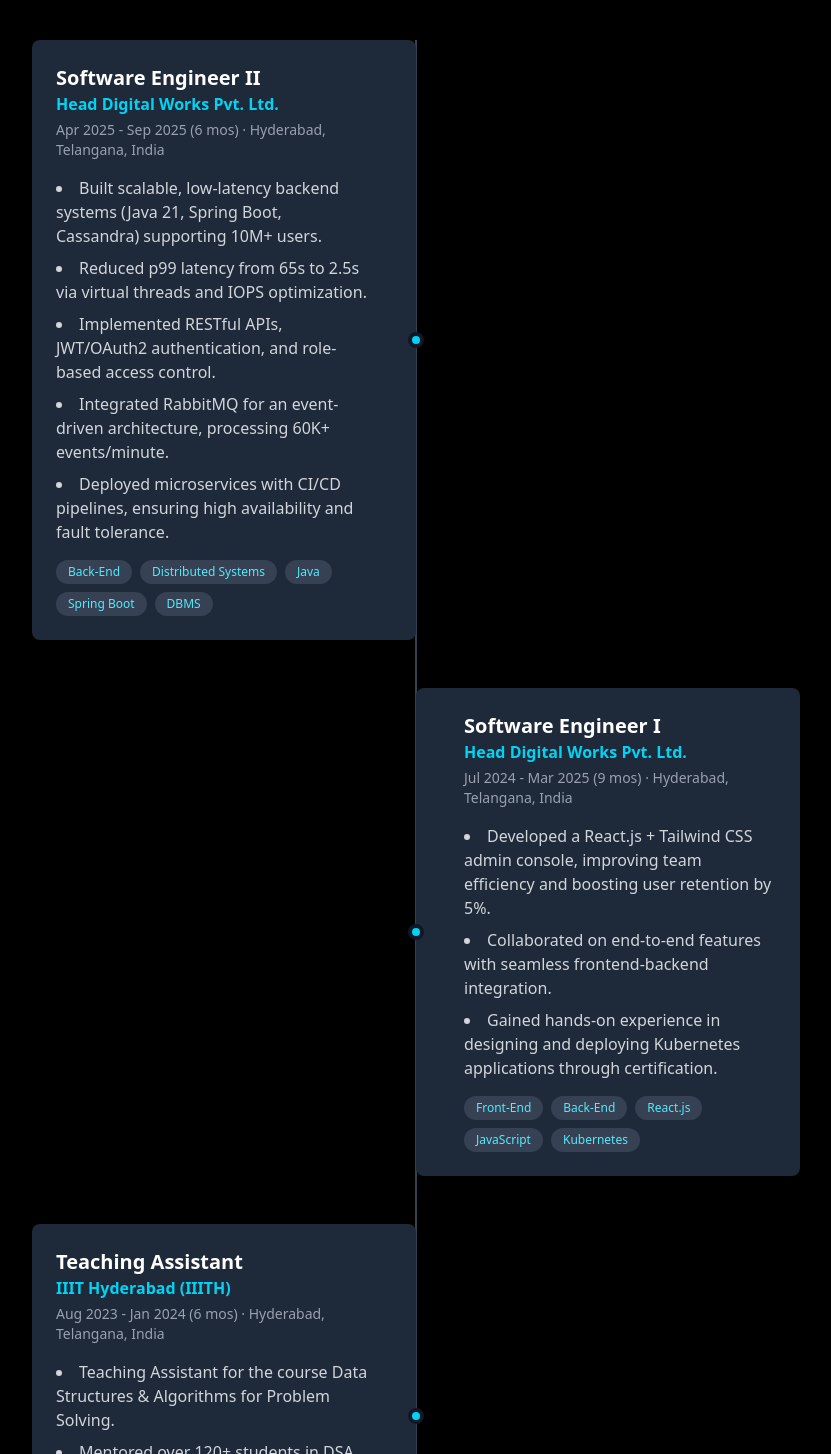
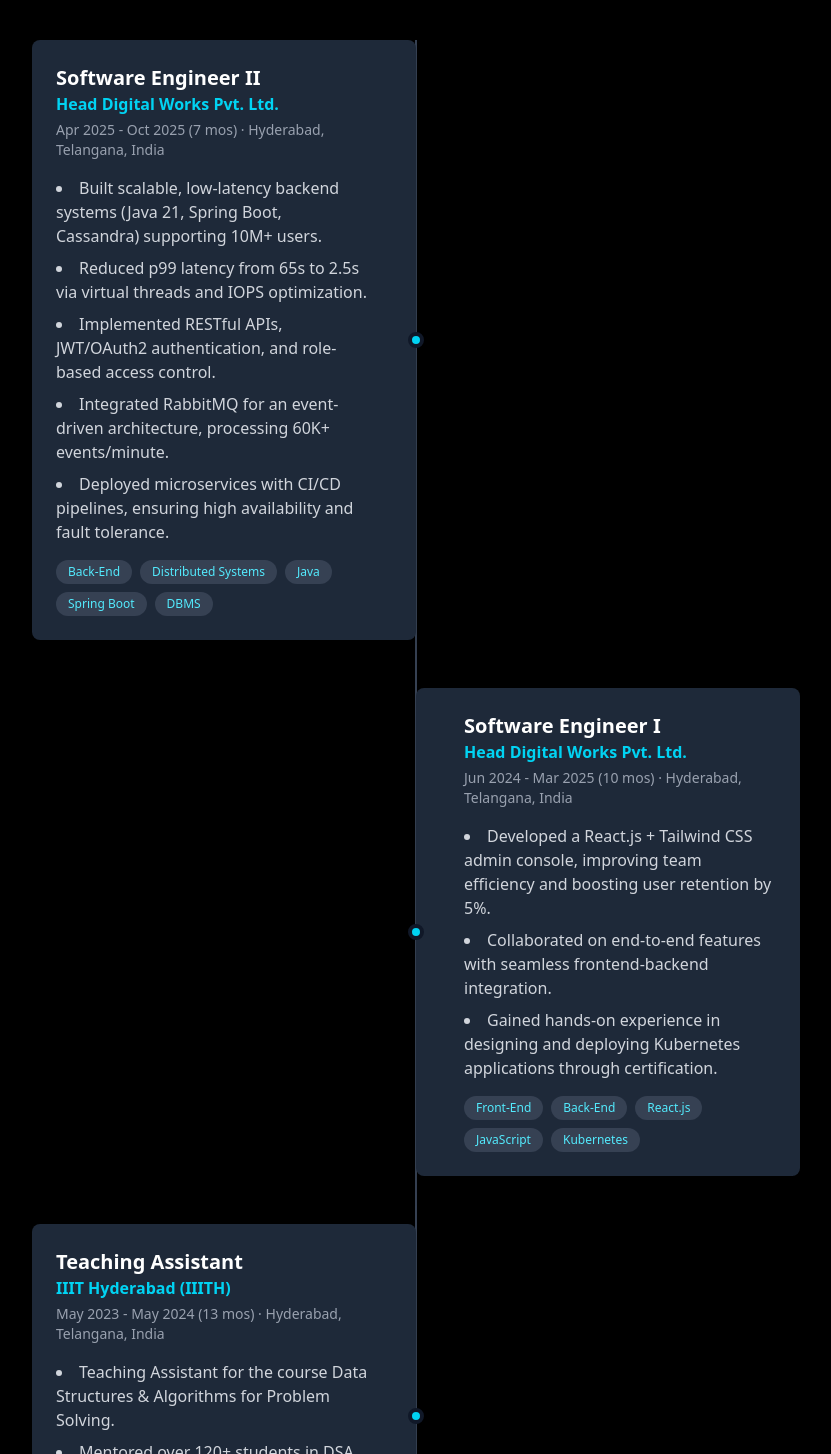
Before and after one commit to Aman-2110/Portfolio-Website, a React (Vite) app: page / in a window 1280 px wide. Shown: the part 1936-3390 px from the top of the page, without its empty margins (224-1055 px from the left). Built offline with nearby package versions, Linux system fonts and the light colour scheme; no server answers.

Commit message:
Updated Experience Points

```diff
--- a/src/data/portfolio-data.js
+++ b/src/data/portfolio-data.js
@@ -2,7 +2,7 @@
   {
     role: 'Software Engineer II',
     company: 'Head Digital Works Pvt. Ltd.',
-    dates: 'Apr 2025 - Sep 2025 (6 mos)',
+    dates: 'Apr 2025 - Oct 2025 (7 mos)',
     location: 'Hyderabad, Telangana, India',
     points: [
       'Built scalable, low-latency backend systems (Java 21, Spring Boot, Cassandra) supporting 10M+ users.',
@@ -16,7 +16,7 @@
   {
     role: 'Software Engineer I',
     company: 'Head Digital Works Pvt. Ltd.',
-    dates: 'Jul 2024 - Mar 2025 (9 mos)',
+    dates: 'Jun 2024 - Mar 2025 (10 mos)',
     location: 'Hyderabad, Telangana, India',
     points: [
       'Developed a React.js + Tailwind CSS admin console, improving team efficiency and boosting user retention by 5%.',
@@ -28,7 +28,7 @@
   {
     role: 'Teaching Assistant',
     company: 'IIIT Hyderabad (IIITH)',
-    dates: 'Aug 2023 - Jan 2024 (6 mos)',
+    dates: 'May 2023 - May 2024 (13 mos)',
     location: 'Hyderabad, Telangana, India',
     points: [
       'Teaching Assistant for the course Data Structures & Algorithms for Problem Solving.',
```
